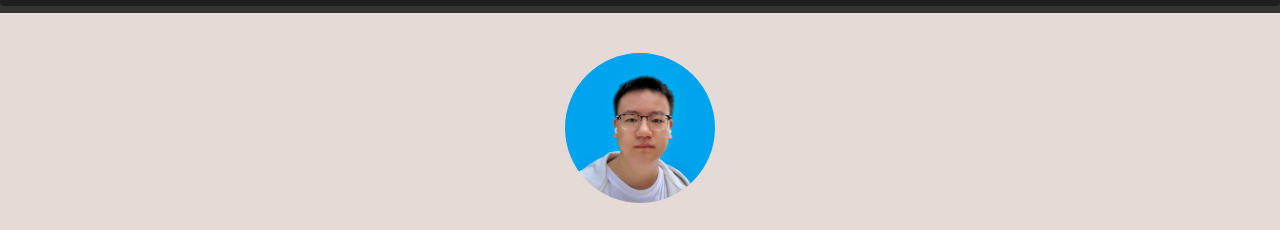
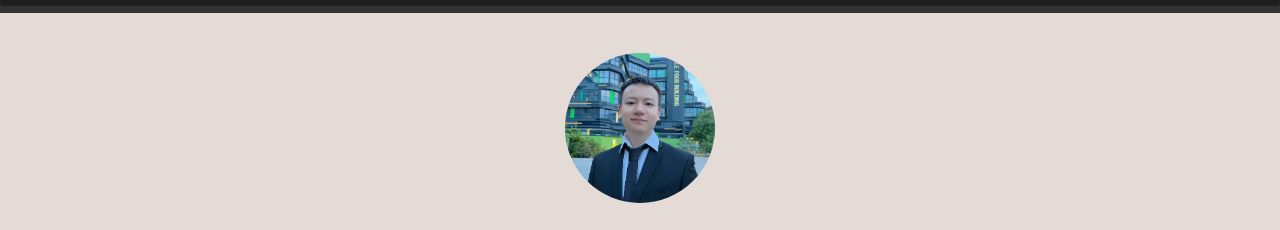
Before and after one commit to Xinan15/Portfolio, a plain HTML site: page index.html in a window 1280 px wide. Shown: the part 722-952 px from the top of the page. Drawn offline with Linux system fonts and the light colour scheme.

Commit message:
change the photot

```diff
--- a/index.html
+++ b/index.html
@@ -42,7 +42,7 @@
 
             <section id="profile">
                 <div class="profile-container">
-                    <img class="selfie" src="./assets/images/Ian.png" alt="Ian" height="150" width="150">
+                    <img class="selfie" src="./assets/images/Ian.jpeg" alt="Ian" height="150" width="150">
                     <h1>About me</h1>
                     <h2>Hi there!
                         <br>My name is Xinan (Ian) Yang.
```
Also changed, not shown: assets/images/Ian.jpeg (added), assets/images/Ian.png (deleted).
